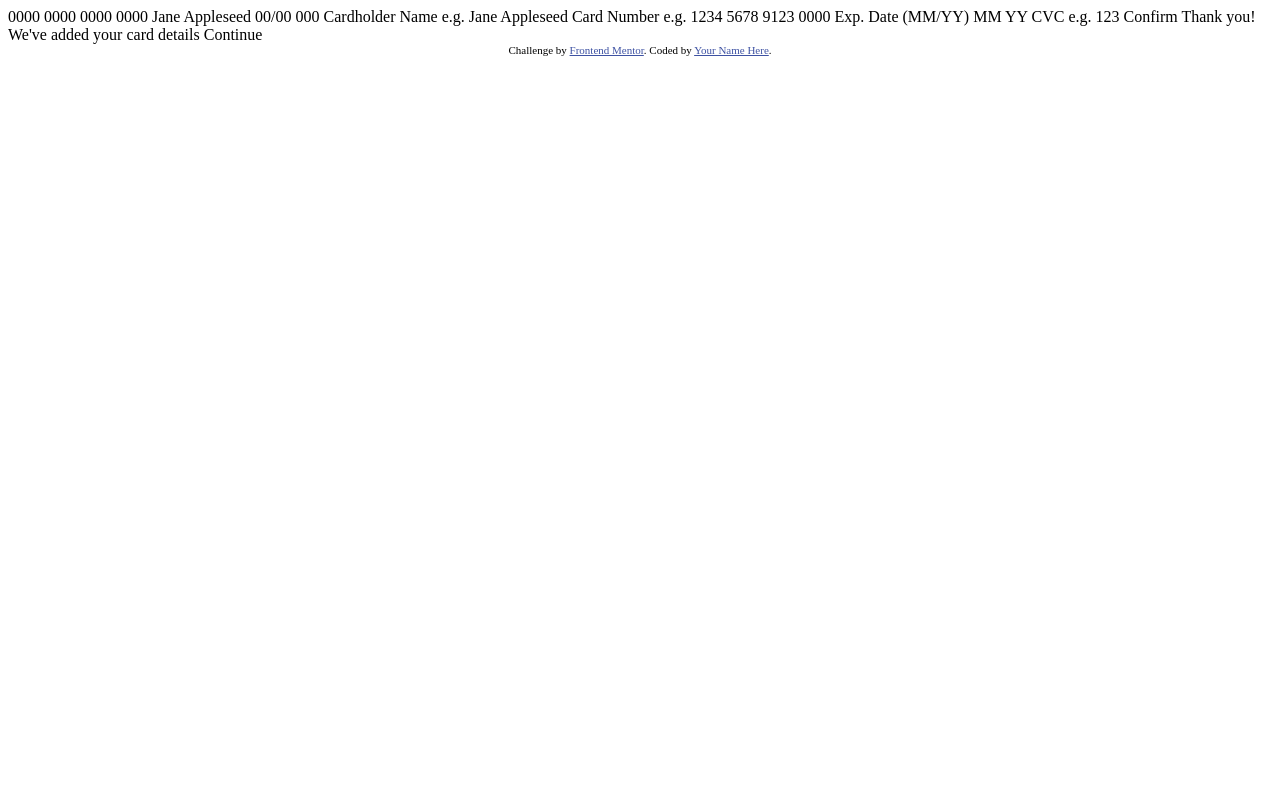
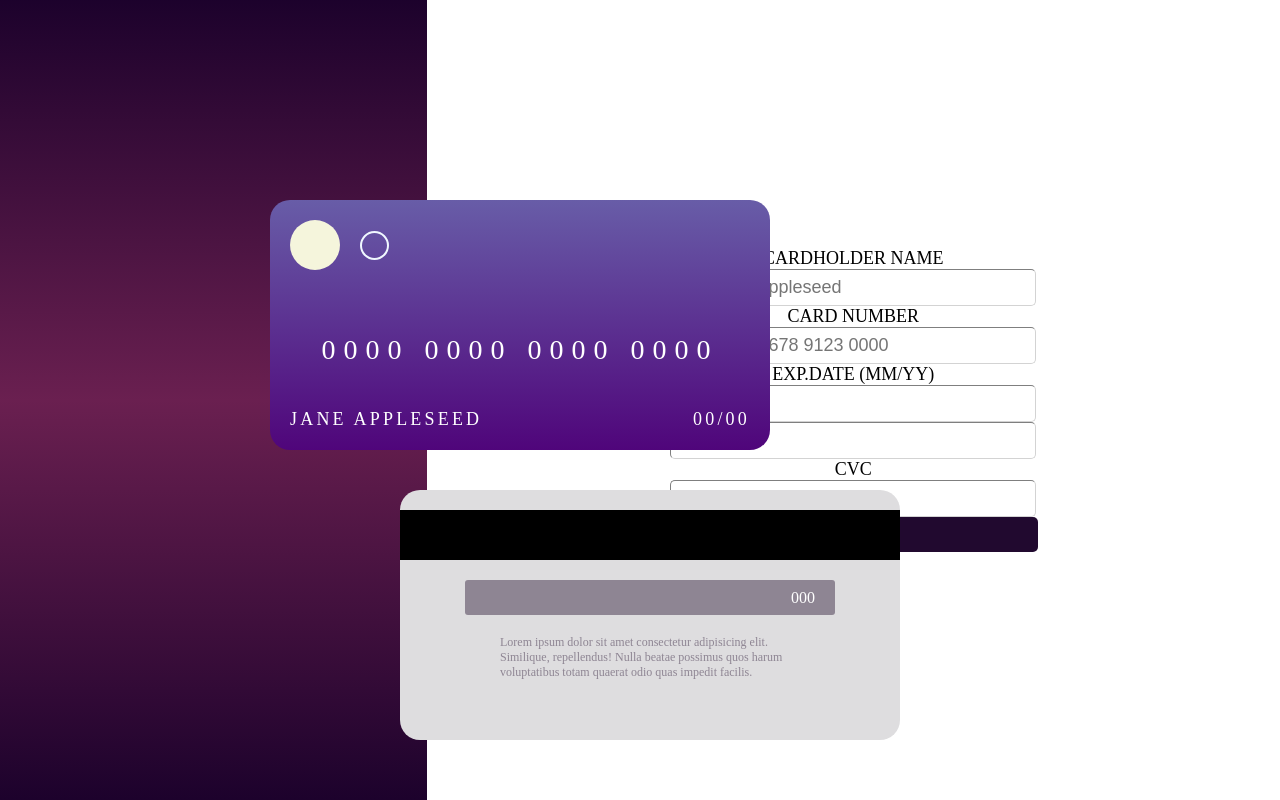
Before and after one commit to Rikuneko/Interactive-card-details-form, a plain HTML site: page index.html in a window 1280 px wide. Drawn offline with Linux system fonts and the light colour scheme.

Commit message:
feat: form & card

```diff
--- a/index.html
+++ b/index.html
@@ -1,51 +1,82 @@
 <!DOCTYPE html>
 <html lang="en">
   <head>
-  <meta charset="UTF-8">
-  <meta name="viewport" content="width=device-width, initial-scale=1.0"> <!-- displays site properly based on user's device -->
+    <meta charset="UTF-8" />
+    <meta name="viewport" content="width=device-width, initial-scale=1.0" />
+    <!-- displays site properly based on user's device -->
 
-  <link rel="icon" type="image/png" sizes="32x32" href="./images/favicon-32x32.png">
+    <link
+      rel="icon"
+      type="image/png"
+      sizes="32x32"
+      href="./images/favicon-32x32.png"
+    />
+    <link rel="stylesheet" href="styles.css" />
 
     <title>Frontend Mentor | Interactive card details form</title>
 
     <!-- Feel free to remove these styles or customise in your own stylesheet 👍 -->
     <style>
-    .attribution { font-size: 11px; text-align: center; }
-    .attribution a { color: hsl(228, 45%, 44%); }
+      .attribution {
+        font-size: 11px;
+        text-align: center;
+      }
+      .attribution a {
+        color: hsl(228, 45%, 44%);
+      }
     </style>
   </head>
   <body>
+    <div class="leftBackground"></div>
 
-  0000 0000 0000 0000
-  Jane Appleseed
-  00/00
+      <form class="card-form">
+        <label for="card-name">CARDHOLDER NAME</label>
+        <input
+          type="text"
+          name="cardName"
+          id="cardName"
+          placeholder="e.g. Jane Appleseed"
+        />
+        <label for="cardNumber">CARD NUMBER</label>
+        <input
+          type="number"
+          name="cardNumber"
+          id="cardNumber"
+          placeholder="e.g. 1234 5678 9123 0000"
+        />
+        <label for="expDate">EXP.DATE (MM/YY)</label>
+        <input type="number" name="expDate" id="expDate" placeholder="MM" />
+        <input type="number" name="monthYear" id="monthYear" placeholder="YY" />
+        <label for="cvc">CVC</label>
+        <input type="number" name="cvc" id="cvc" placeholder="e.g. 123" />
+        <button>Confirm</button>
+      </form>
+    <div class="frontCard">
+      <div class="Circle">
+        <div class="bigCircle"></div>
+        <div class="smallCircle"></div>
+      </div>
 
-  000
-
-  Cardholder Name
-  e.g. Jane Appleseed
-
-  Card Number
-  e.g. 1234 5678 9123 0000
-
-  Exp. Date (MM/YY)
-  MM
-  YY
-
-  CVC
-  e.g. 123
-
-  Confirm
-
-  <!-- Completed state start -->
-
-  Thank you!
-  We've added your card details
-  Continue
-
-  <div class="attribution">
-    Challenge by <a href="https://www.frontendmentor.io?ref=challenge" target="_blank">Frontend Mentor</a>.
-    Coded by <a href="#">Your Name Here</a>.
+      <div class="frontCardNumber">0000 0000 0000 0000</div>
+      <div class="bottomCard">
+        <div class="cardHolderName">JANE APPLESEED</div>
+        <div class="cardExpDate">00/00</div>
+      </div>
+    </div>
+    <div class="backCard">
+      <div class="blackLine"></div>
+      <div class="mainBackCard">
+        <div class="greyBox">
+          <p>000</p>
+        </div>
+        <div class="footerBackCard">
+          <p>
+            Lorem ipsum dolor sit amet consectetur adipisicing elit. Similique,
+            repellendus! Nulla beatae possimus quos harum voluptatibus totam
+            quaerat odio quas impedit facilis.
+          </p>
+        </div>
+      </div>
     </div>
   </body>
 </html>
--- /dev/null
+++ b/styles.css
@@ -0,0 +1,183 @@
+* {
+    margin: 0;
+    padding: 0;
+}
+
+body {
+    display: flex;
+    position: relative;
+}
+
+form {
+    background-color: white;
+    height: 100vh;
+    display: flex;
+    justify-content: center;
+    align-items: center;
+    flex-direction: column;
+    flex: 2;
+}
+
+
+label {
+    font-size: 18px;
+    justify-content: flex-start;
+    display: flex;
+
+
+}
+
+input {
+    font-size: 18px;
+    padding: 7px;
+    width: 350px;
+    border-radius: 5px;
+    border-width: 1px;
+    border-color: lightgray;
+    color: lightgray;
+}
+
+button {
+    width: 370px;
+    height: 35px;
+    border-radius: 5px;
+    border-width: 0;
+    background-color: hsl(278, 68%, 11%);
+    color: white;
+    cursor: pointer;
+}
+
+.leftBackground {
+    flex: 1;
+    background: linear-gradient(hsl(278, 92%, 9%),hsl(321, 54%, 27%),hsl(278, 92%, 9%));
+}
+
+.frontCard {
+    background: linear-gradient(hsl(249, 30%, 51%), hsl(278, 92%, 25%));
+    position: absolute;
+    width: 500px;
+    height: 250px;
+    z-index: 2;
+    border-radius: 20px;
+    top: 200px;
+    left: 270px;
+    display: flex;
+    flex-direction: column;
+    justify-content: space-between;
+
+}
+
+.Circle {
+    display: flex;
+    align-items: center;
+}
+
+.bigCircle {
+    width: 50px;
+    height: 50px;
+    background-color: beige;
+    border-radius: 50px;
+    margin-left: 20px;
+    margin-top: 20px;
+}
+
+.smallCircle {
+    width: 25px;
+    height: 25px;
+    border-color: aliceblue;
+    border-width: 2px;
+    border-style: solid;
+    border-radius: 50px;
+    margin-left: 20px;
+    margin-top: 20px;
+}
+
+.frontCardNumber {
+    font-size: 28px;
+    font-weight: 500;
+    color: white;
+    text-align: center;
+    letter-spacing: 0.5rem;
+    margin-top: 20px;
+}
+
+.bottomCard {
+    justify-content: space-between;
+    display: flex;
+    margin: 0 20px 20px 20px;
+    color: white;
+
+
+}
+
+.cardHolderName {
+    font-size: 18px;
+    letter-spacing: 0.2rem;
+}
+
+.cardExpDate {
+    font-size: 18px;
+    letter-spacing: 0.2rem;
+}
+
+.backCard {
+    background: hsl(270, 3%, 87%);
+    position: absolute;
+    width: 500px;
+    height: 250px;
+    z-index: 2;
+    border-radius: 20px;
+    top: 490px;
+    left: 400px;
+    align-items: center;
+    justify-content: center;
+}
+
+.blackLine {
+    background-color: black;
+    height: 50px;
+    margin-top: 20px;
+}
+
+.mainBackCard {
+    display: flex;
+    align-items: center;
+    flex-direction: column;
+}
+
+.greyBox {
+    background-color: hsl(279, 6%, 55%);
+    height: 35px;
+    width: 370px;
+    display: flex;
+    justify-content: flex-end;
+    align-items: center;
+    margin-top: 20px;
+    border-radius: 3px;
+
+
+}
+
+.greyBox p{
+    margin-right: 20px;
+    color: white;
+
+}
+
+.footerBackCard {
+    margin-top: 20px;
+    width: 300px;
+}
+
+.footerBackCard p {
+    font-size: 12px;
+    color: hsl(279, 6%, 55%);
+}
+
+/* @media only screen and (min-width: 375px) and (max-width: 1440px) {
+    .leftBackground {
+      flex-direction:column ;
+      justify-content: start;
+      align-items: start;
+    }
+  } */
```
Lines whose indentation alone changed are shown as unchanged.
